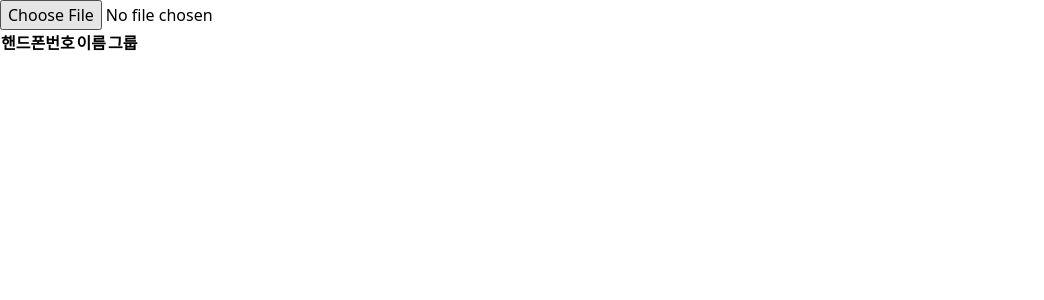
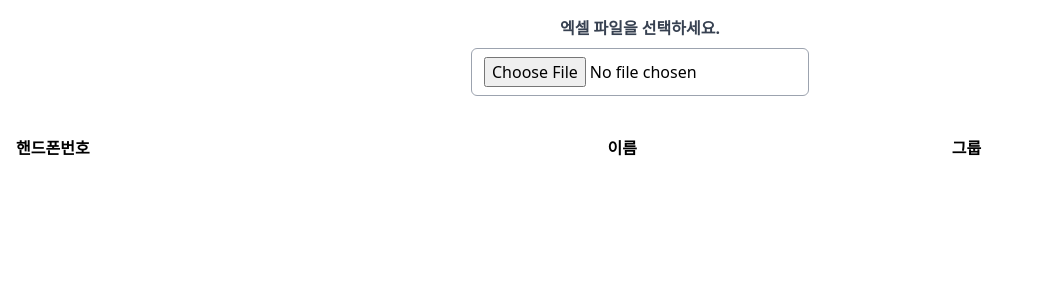
Before and after one commit to rhino-ty/smsvill_client_test, a Next.js app: page / in a window 1280 px wide. Shown: the top 300 px of the page, without its empty margins (0-1044 px from the left). Built offline with nearby package versions, Linux system fonts and the light colour scheme.

Commit message:
design: 테일윈드 적용

```diff
--- a/src/components/FileInputReadExcel.tsx
+++ b/src/components/FileInputReadExcel.tsx
@@ -41,8 +41,14 @@ const FileInputReadExcel: React.FC = () => {
 
   return (
     <>
-      <div>
-        <input type="file" accept=".xlsx" onChange={handleFileChange} />
+      <div className="mt-4 flex flex-col items-center">
+        <label className="text-gray-700 font-bold mb-2">엑셀 파일을 선택하세요.</label>
+        <input
+          type="file"
+          accept=".xlsx"
+          onChange={handleFileChange}
+          className="py-2 px-3 border border-gray-400 rounded-md"
+        />
       </div>
       {/* <ul>
         {!!formattedData
@@ -54,20 +60,20 @@ const FileInputReadExcel: React.FC = () => {
           : null}
       </ul> */}
       {!!formattedData ? (
-        <table>
+        <table className="table-auto mt-8 w-full">
           <thead>
             <tr>
-              <th>핸드폰번호</th>
-              <th>이름</th>
-              <th>그룹</th>
+              <th className="px-4 py-2 text-left">핸드폰번호</th>
+              <th className="px-4 py-2 text-left">이름</th>
+              <th className="px-4 py-2 text-left">그룹</th>
             </tr>
           </thead>
           <tbody>
             {formattedData.map((data) => (
               <tr key={data.핸드폰번호}>
-                <td>{data.핸드폰번호}</td>
-                <td>{data.이름}</td>
-                <td>{data.그룹}</td>
+                <td className="border px-4 py-2">{data.핸드폰번호}</td>
+                <td className="border px-4 py-2">{data.이름}</td>
+                <td className="border px-4 py-2">{data.그룹}</td>
               </tr>
             ))}
           </tbody>
```
